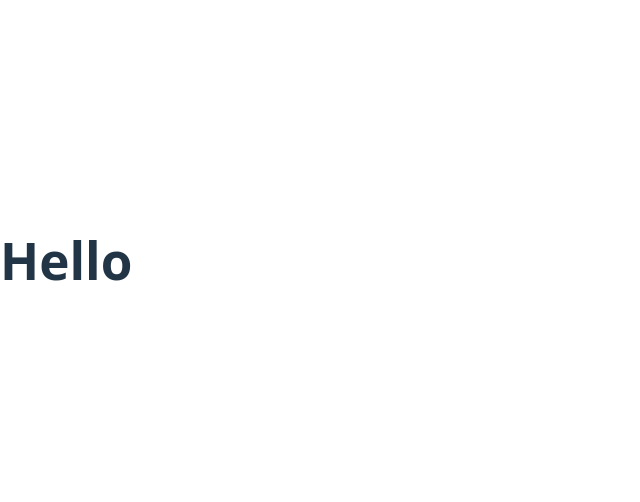
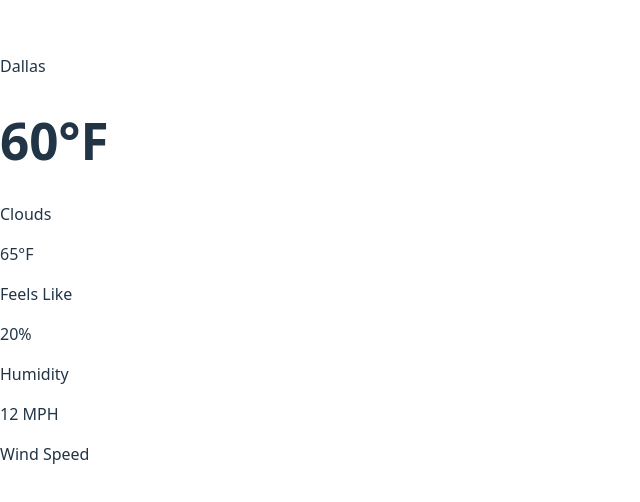
Before and after one commit to harzan7/weather-app, a React (Vite) app: page / in a window 1280 px wide. Shown: the part 140-642 px from the top of the page, without its empty margins (0-640 px from the left). Built offline with nearby package versions, Linux system fonts and the light colour scheme.

Commit message:
Add initial html UI for app, with dummy data (Dallas weather).

```diff
--- a/src/App.jsx
+++ b/src/App.jsx
@@ -2,12 +2,38 @@ import React, {useState} from 'react';
 import axios from 'axios';
 
 function App() {
-
+    //const url = `https://api.openweathermap.org/data/2.5/weather?q=dallas&appid=9add0191e3ef2fa43fd9dec356ed7f36`;
   return (
-    <>
-      <h1>Hello</h1>
-    </>
-  )
+    <div className={'app'}>
+        <div className={'container'}>
+            <div className={'top'}>
+                <div className={'location'}>
+                    <p>Dallas</p>
+                </div>
+                <div className={'temp'}>
+                    <h1>60&deg;F</h1>
+                </div>
+                <div className={'description'}>
+                    <p>Clouds</p>
+                </div>
+            </div>
+            <div className={'bottom'}>
+                <div className={'feels'}>
+                    <p className={'bold'}>65&deg;F</p>
+                    <p>Feels Like</p>
+                </div>
+                <div className={'humidity'}>
+                    <p className={'bold'}>20%</p>
+                    <p>Humidity</p>
+                </div>
+                <div className={'wind'}>
+                    <p className={'bold'}>12 MPH</p>
+                    <p>Wind Speed</p>
+                </div>
+            </div>
+        </div>
+    </div>
+  );
 }
 
 export default App
```
